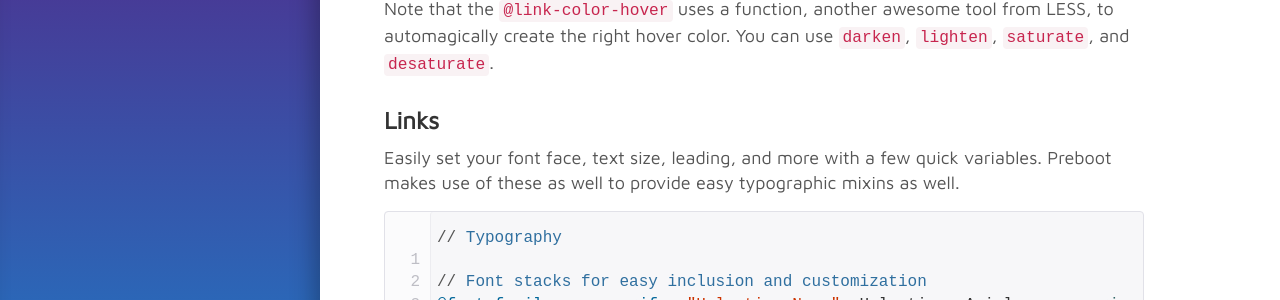
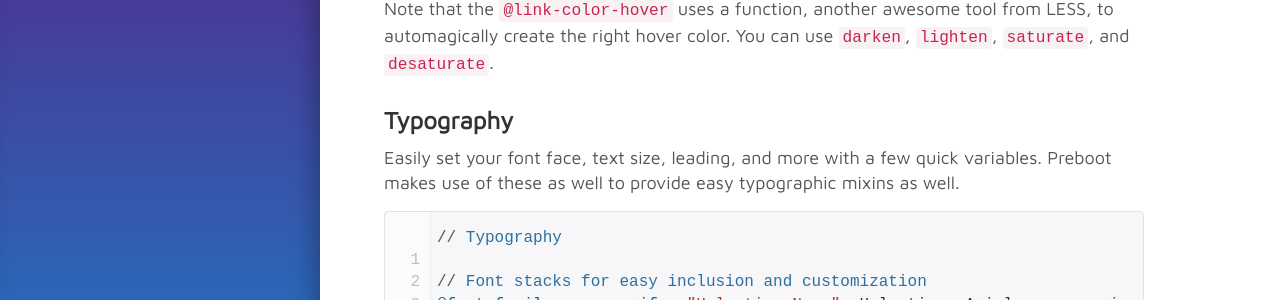
Before and after one commit to mdo/preboot, a Jekyll site: the page built from index.html, in a window 1280 px wide and 900 px high, scrolled down 3029 px. Shown: the part 154-454 px from the top of the window. Built offline with Jekyll 4.4.1, drawn with Linux system fonts in a browser that asks for light colours; comment, search, counter and statistics services are not loaded.

Commit message:
correct heading text

```diff
--- a/index.html
+++ b/index.html
@@ -169,7 +169,7 @@ a {
 {% endhighlight %}
   <p>Note that the <code>@link-color-hover</code> uses a function, another awesome tool from LESS, to automagically create the right hover color. You can use <code>darken</code>, <code>lighten</code>, <code>saturate</code>, and <code>desaturate</code>.</p>
 
-  <h3 id="variables-typography">Links</h3>
+  <h3 id="variables-typography">Typography</h3>
   <p>Easily set your font face, text size, leading, and more with a few quick variables. Preboot makes use of these as well to provide easy typographic mixins as well.</p>
 {% highlight css linenos %}
 // Typography
```
